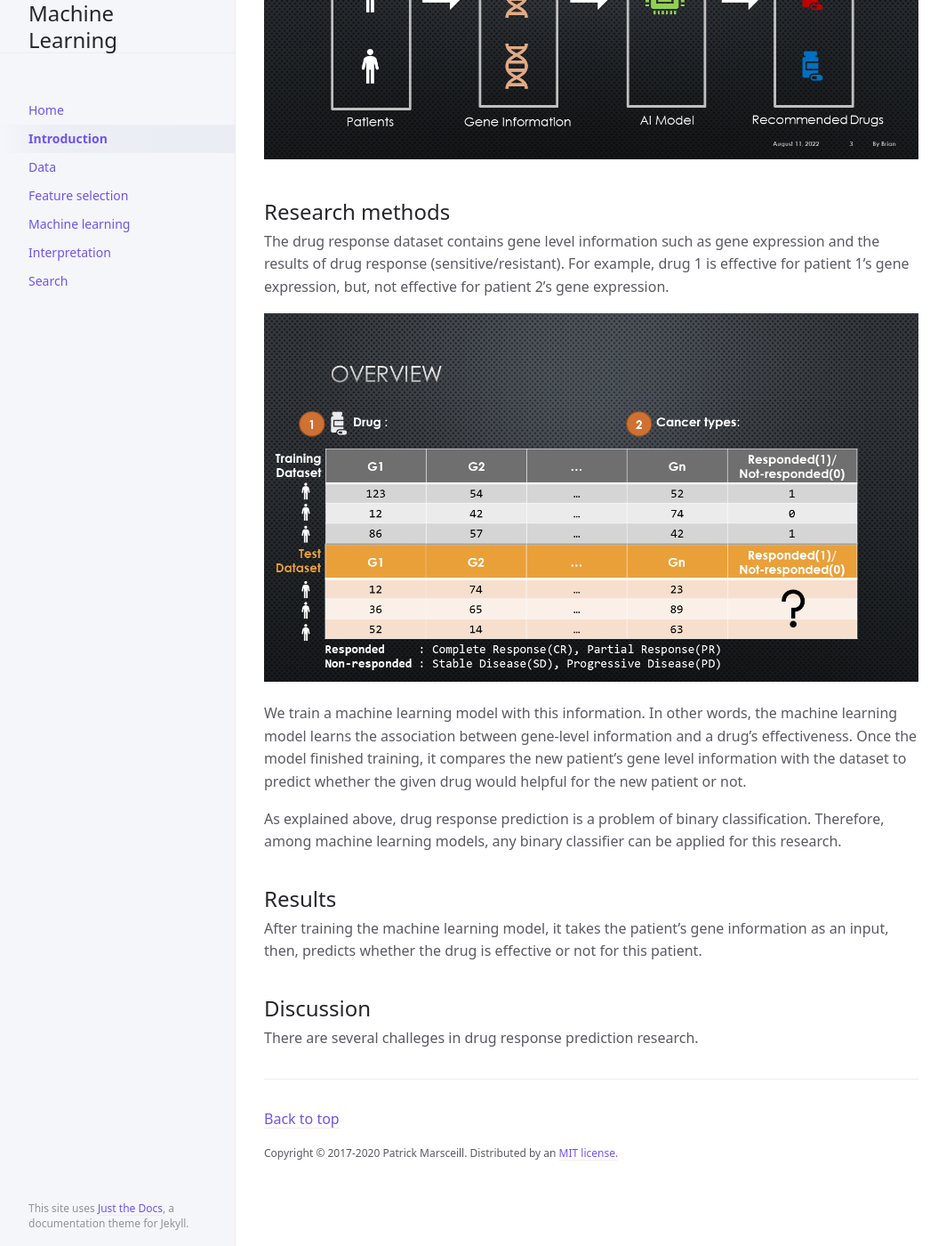
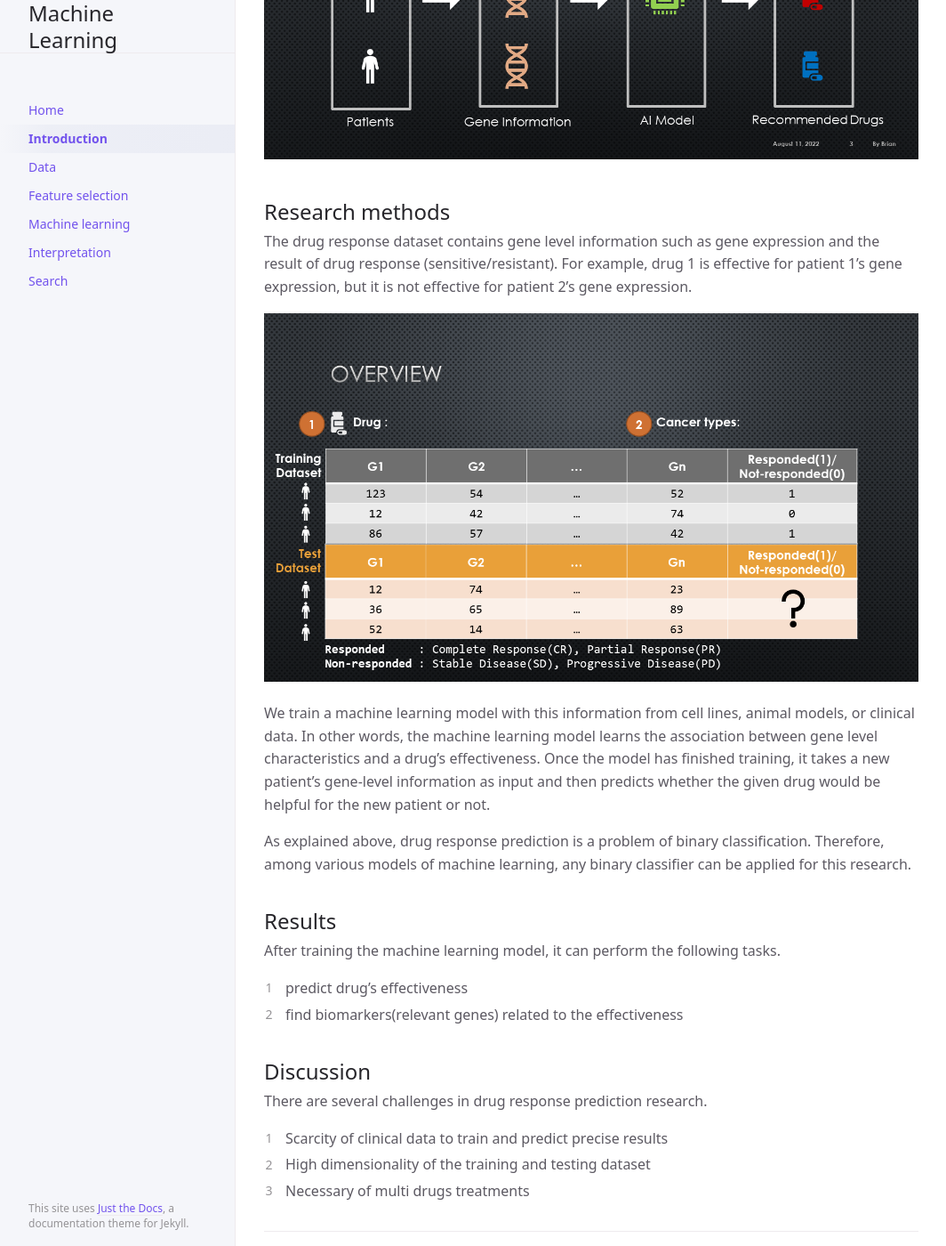
Before and after one commit to briankimstudio/drp, a Jekyll site: the page built from docs/introduction.md, in a window 1280 px wide and 1400 px high, scrolled down 438 px. Shown: the whole window at 89% size, without its empty margins (107-1171 px from the left). Built offline with Jekyll 4.4.1, drawn with Linux system fonts in a browser that asks for light colours.

Commit message:
introduction

```diff
--- a/docs/introduction.md
+++ b/docs/introduction.md
@@ -12,18 +12,25 @@ To identify effective anti-cancer drugs for patients by examining each patient's
 
 ## Research methods
 
-The drug response dataset contains gene level information such as gene expression and the results of drug response (sensitive/resistant). For example, drug 1 is effective for patient 1's gene expression, but, not effective for patient 2's gene expression.
+The drug response dataset contains gene level information such as gene expression and the result of drug response (sensitive/resistant). For example, drug 1 is effective for patient 1's gene expression, but it is not effective for patient 2's gene expression.
 
 ![Dataset](/drp/assets/images/dataset.png)
 
-We train a machine learning model with this information. In other words, the machine learning model learns the association between gene-level information and a drug's effectiveness. Once the model finished training, it compares the new patient's gene level information with the dataset to predict whether the given drug would helpful for the new patient or not.
+We train a machine learning model with this information from cell lines, animal models, or clinical data. In other words, the machine learning model learns the association between gene level characteristics and a drug's effectiveness. Once the model has finished training, it takes a new patient's gene-level information as input and then predicts whether the given drug would be helpful for the new patient or not.
 
-As explained above, drug response prediction is a problem of binary classification. Therefore, among machine learning models, any binary classifier can be applied for this research.
+As explained above, drug response prediction is a problem of binary classification. Therefore, among various models of machine learning, any binary classifier can be applied for this research.
 
 ## Results
 
-After training the machine learning model, it takes the patient's gene information as an input, then, predicts whether the drug is effective or not for this patient.
+After training the machine learning model, it can perform the following tasks.
+
+1. predict drug's effectiveness
+2. find biomarkers(relevant genes) related to the effectiveness
 
 ## Discussion
 
-There are several challeges in drug response prediction research.
+There are several challenges in drug response prediction research.
+
+1. Scarcity of clinical data to train and predict precise results
+3. High dimensionality of the training and testing dataset
+3. Necessary of multi drugs treatments
```
